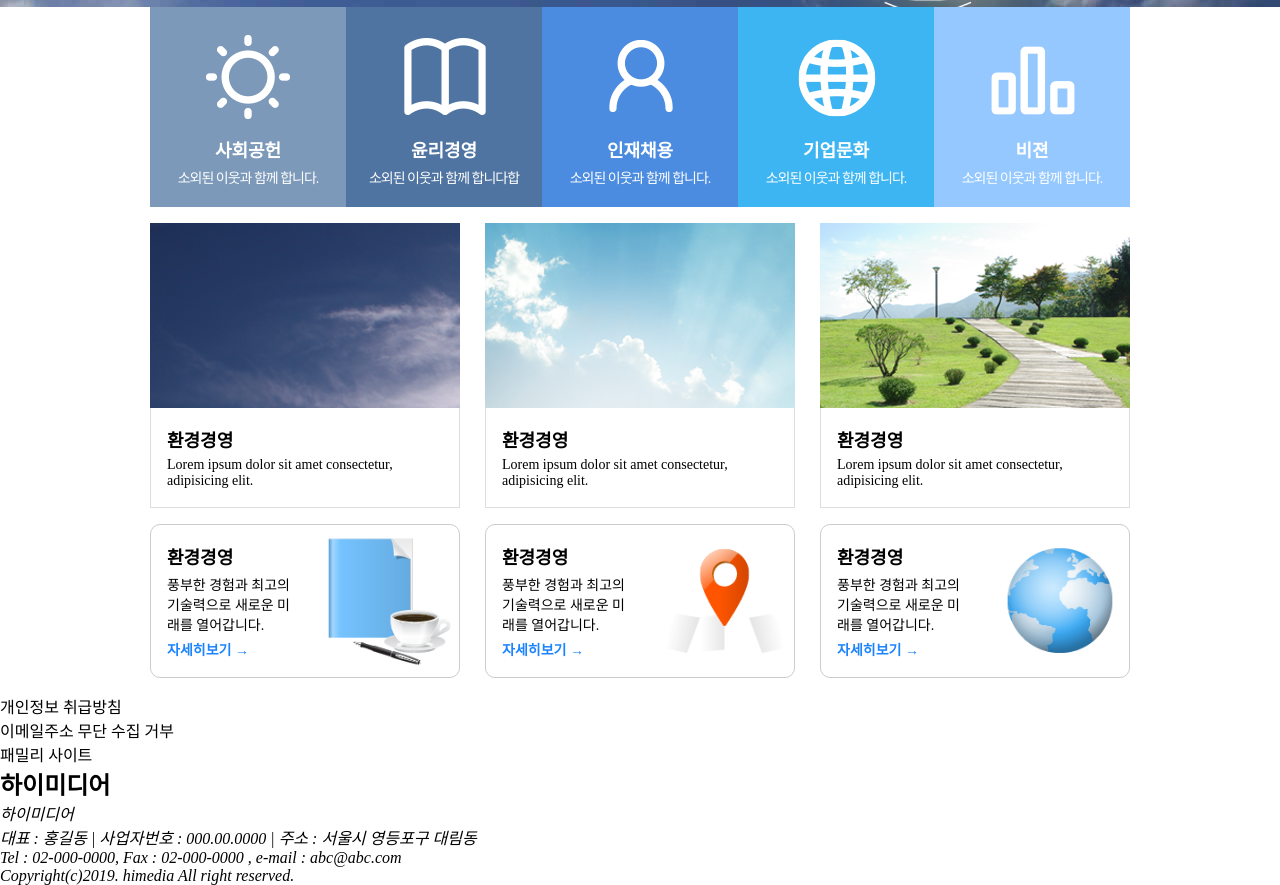
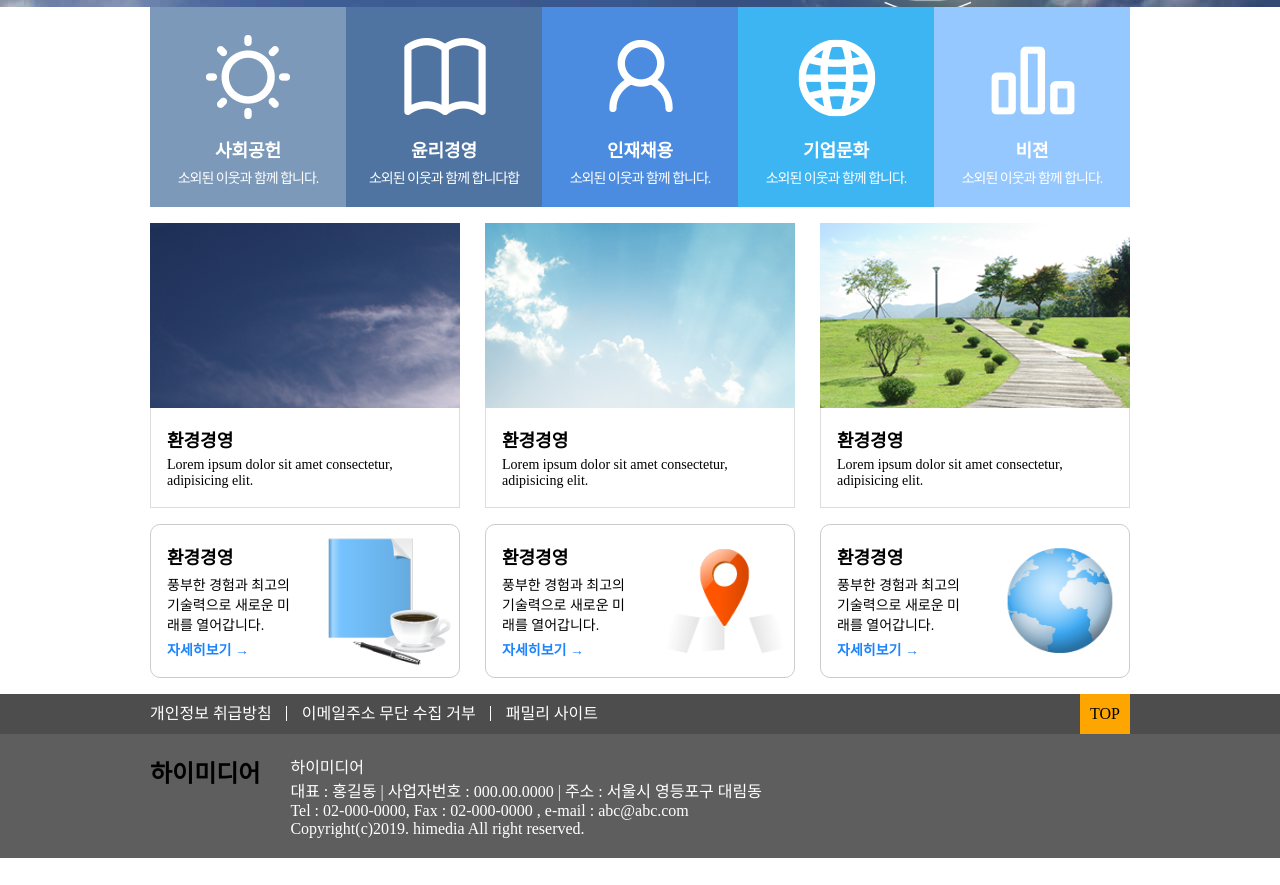
Before and after one commit to hanyong5/2021_uiux_site, a plain HTML site: page 01himedia/index.html in a window 1280 px wide. Shown: the part 520-1405 px from the top of the page. After the commit the page ends 1378 px from the top, so only its background shows below. Drawn offline with Linux system fonts and the light colour scheme.

Commit message:
himedit last

```diff
--- a/01himedia/css/style.css
+++ b/01himedia/css/style.css
@@ -133,6 +133,23 @@
     .sec2st .txt a{font-size:14px;color: #1c84ff;font-weight: bold;}
 
 
+    /* footer  */
+    #footerWrap{background: #5e5e5e}
+    #footerWrap .footer1st{background: #4d4d4d;padding:10px 16px;}
+    #footerWrap .footer1st li{
+        float: left;font-size:12px;width: calc(100% / 3);
+    }
+    #footerWrap .footer1st li a{display: block;text-align: center;color: #fff;line-height:40px;}
+
+    #footerWrap .footer1st .top{
+        position: fixed;right:20px;bottom:50px;
+        width: 40px;height: 40px;background: orange;
+        border-radius: 10px;text-align: center;line-height:40px;
+    }
+
+    #footerWrap .footer2st{padding:30px 20px;text-align: center;font-size:12px;}
+    #footerWrap .footer2st h2{margin-bottom:20px;font-size:18px;}
+    #footerWrap .footer2st .footerAdd{font-style:normal;color:#fff}
 
 }  /* mobile */
 
@@ -229,6 +246,30 @@
     .sec2st .txt a{font-size:14px;color: #1c84ff;font-weight: bold;}
 
 
+    /* footer  */
+    #footerWrap{background: #5e5e5e}
+    #footerWrap .footer1st{background: #4d4d4d;}
+    #footerWrap .footer1st .footer{width: 980px;margin: 0 auto;}
+    #footerWrap .footer1st .footer ul{float: left;}
+    #footerWrap .footer1st li{
+        float: left;
+    }
+    #footerWrap .footer1st li a{display: block;text-align: center;color: #fff;line-height:40px;padding:0 15px;position: relative;}
+    #footerWrap .footer1st li a:after{
+        content:"";display: block;position: absolute;width: 1px;height: 15px;background: #fff;top:12px;right: 0;
+    }
+    #footerWrap .footer1st li:first-child a{padding-left:0;}
+    #footerWrap .footer1st li:last-child a:after{content:"";display: none;}
+
+    #footerWrap .footer1st .top{
+        float:right;background: orange; width:50px;
+       text-align: center;line-height:40px;
+    }
+
+    #footerWrap .footer2st{width: 980px;margin: 0 auto;padding:20px 0;}
+    #footerWrap .footer2st h2{float: left;margin-right:30px;}
+    #footerWrap .footer2st .footerAdd{float: left; font-style:normal;color:#fff}
+
 
 
 } /* pc */
--- a/01himedia/index.html
+++ b/01himedia/index.html
@@ -222,13 +222,15 @@
     <footer id="footerWrap">
 
 		<div class="footer1st">
-			<div class="footer">
+			<div class="footer clearfix">
 				<ul class="clearfix">
 					<li><a href="#">개인정보 취급방침</a></li>
 					<li><a href="#">이메일주소 무단 수집 거부</a></li>
 					<li><a href="#">패밀리 사이트</a></li>
 				</ul>
+                <div class="top">TOP</div>
 			</div>
+
 
 		</div>
 
```
